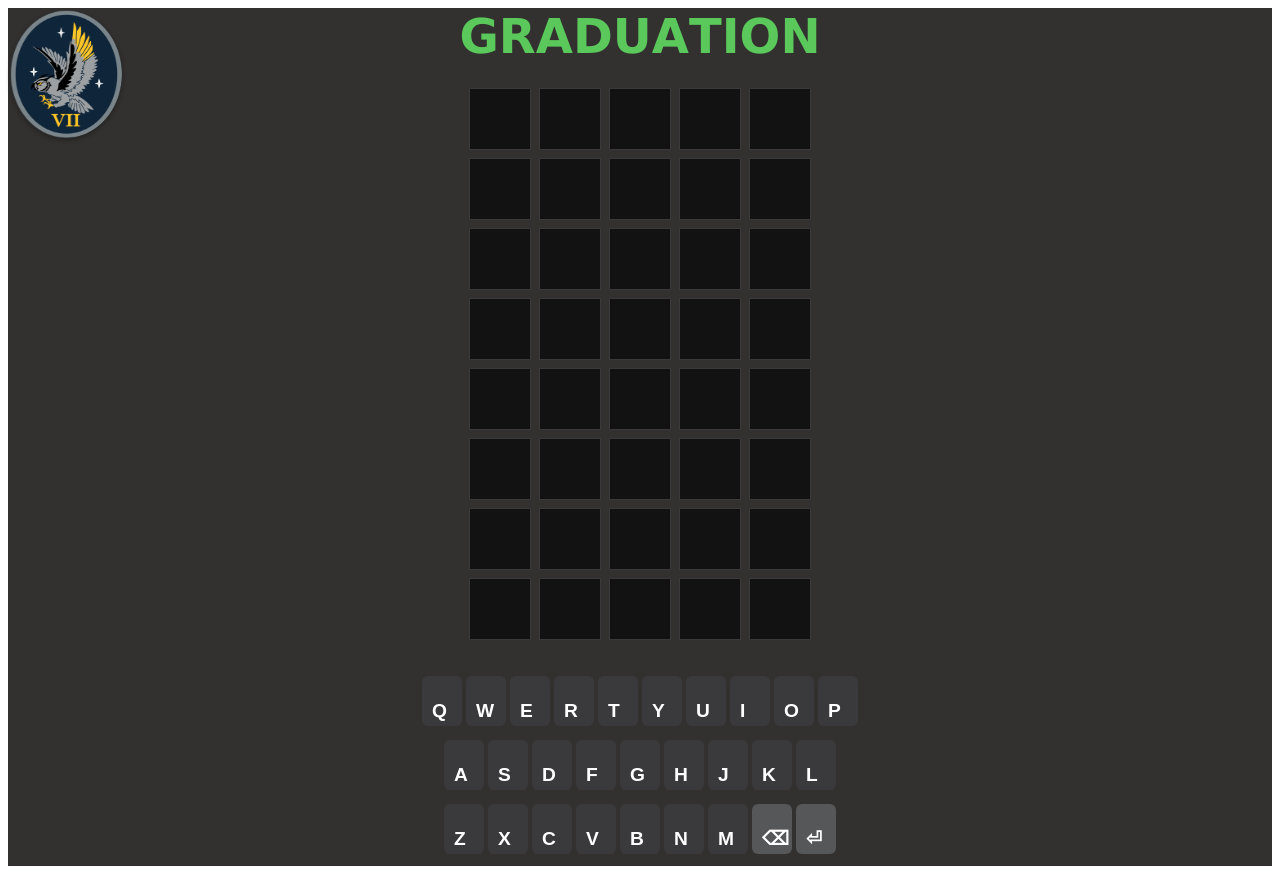
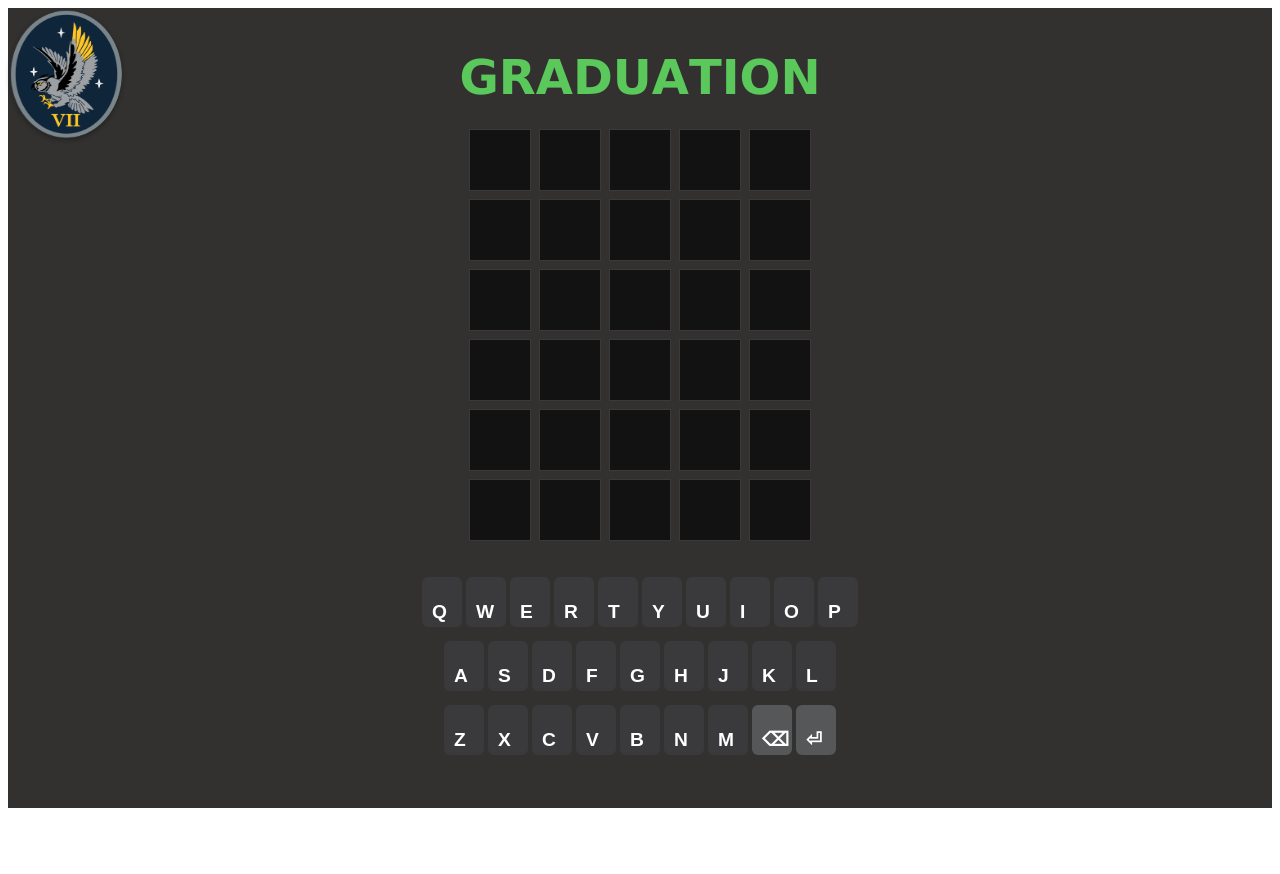
Before and after one commit to LBryant01/Londle, a React (Create React App) app: page / in a window 1280 px wide. After the commit the page ends 816 px from the top, so only its background shows below. Built offline with nearby package versions, Linux system fonts and the light colour scheme.

Commit message:
Update App.js

```diff
--- a/src/App.js
+++ b/src/App.js
@@ -4,7 +4,7 @@ import thumbnail from "./thumbnail_7_SWS_patch.png";
 
 const App = () => {
   const targetWord = "Props".toUpperCase();
-  const maxAttempts = 8;
+  const maxAttempts = 6;
   const wordLength = targetWord.length;
 
   const [guesses, setGuesses] = useState([]);
```
